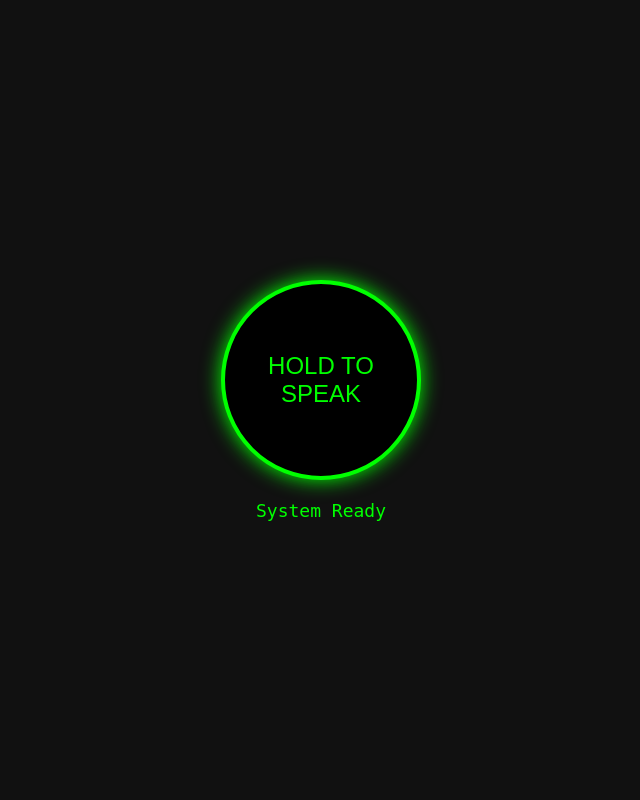
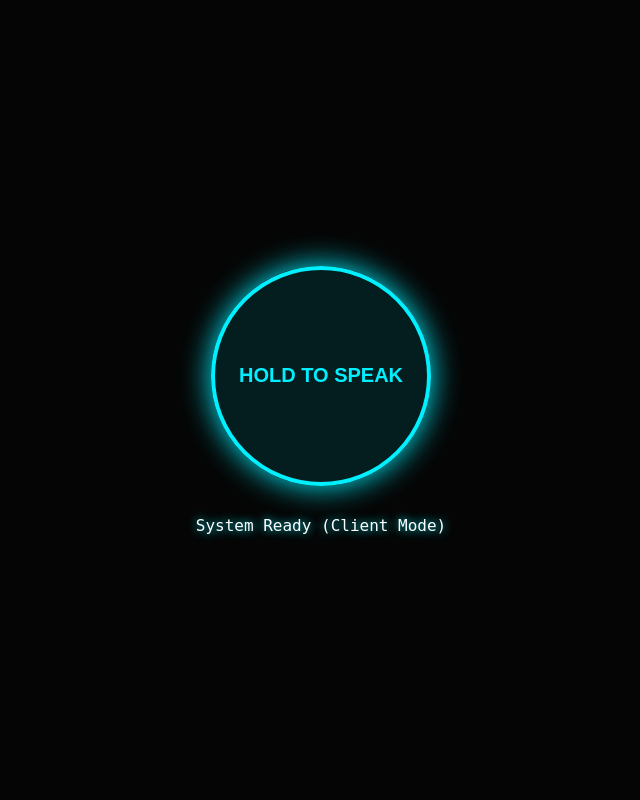
Before and after one commit to chirag93570/Voicemodbychirag, a Flask app: page / in a window 1280 px wide. Shown: the whole page, without its empty margins (319-959 px from the left). Run offline with Flask 3, Linux system fonts and the light colour scheme.

Commit message:
Update index.html

```diff
--- a/templates/index.html
+++ b/templates/index.html
@@ -3,31 +3,38 @@
 <head>
     <meta charset="UTF-8">
     <meta name="viewport" content="width=device-width, initial-scale=1.0">
-    <title>Punjabi Voice Changer</title>
+    <title>Punjabi Voice (Direct)</title>
     <style>
-        body { background: #111; color: #0f0; font-family: monospace; text-align: center; display: flex; flex-direction: column; align-items: center; justify-content: center; height: 100vh; margin: 0; }
+        body { background: #050505; color: #00f0ff; font-family: monospace; text-align: center; display: flex; flex-direction: column; align-items: center; justify-content: center; height: 100vh; margin: 0; }
         #recordBtn {
-            width: 200px; height: 200px; border-radius: 50%;
-            border: 4px solid #0f0; background: #000; color: #0f0;
-            font-size: 24px; cursor: pointer; user-select: none;
-            box-shadow: 0 0 20px #0f0; transition: all 0.2s;
+            width: 220px; height: 220px; border-radius: 50%;
+            border: 4px solid #00f0ff; background: rgba(0, 240, 255, 0.1);
+            color: #00f0ff; font-size: 20px; font-weight: bold; cursor: pointer;
+            box-shadow: 0 0 30px #00f0ff; -webkit-tap-highlight-color: transparent;
+            transition: all 0.2s;
         }
-        #recordBtn:active { background: #0f0; color: #000; transform: scale(0.95); }
-        .status { margin-top: 20px; font-size: 18px; }
+        #recordBtn:active { background: #00f0ff; color: #000; transform: scale(0.95); }
+        .status { margin-top: 30px; font-size: 16px; color: #fff; text-shadow: 0 0 10px #00f0ff; }
     </style>
 </head>
 <body>
-    <button id="recordBtn" onmousedown="startRecording()" onmouseup="stopRecording()" ontouchstart="startRecording()" ontouchend="stopRecording()">HOLD TO SPEAK</button>
-    <div class="status" id="status">System Ready</div>
+    <button id="recordBtn" ontouchstart="startRecording()" ontouchend="stopRecording()" onmousedown="startRecording()" onmouseup="stopRecording()">HOLD TO SPEAK</button>
+    <div class="status" id="status">System Ready (Client Mode)</div>
 
     <script>
+        // ---------------- CONFIGURATION ---------------- //
+        // PASTE YOUR KEY HERE. Since this is for your personal use, it is okay.
+        const XI_API_KEY = "sk_1698b914f43f7a58dccd76cbf925162bd65d933f9ef08ff8";
+        const VOICE_ID = "piTKgcLEGmPE4e6mEKli"; // Nicole (Free Standard Voice)
+        // ----------------------------------------------- //
+
         let mediaRecorder;
         let audioChunks = [];
 
         async function startRecording() {
-            document.getElementById('status').innerText = "Recording...";
-            document.getElementById('recordBtn').style.background = "#300";
+            document.getElementById('status').innerText = "🎤 Listening...";
             document.getElementById('recordBtn').style.borderColor = "red";
+            document.getElementById('recordBtn').style.boxShadow = "0 0 30px red";
 
             const stream = await navigator.mediaDevices.getUserMedia({ audio: true });
             mediaRecorder = new MediaRecorder(stream);
@@ -36,29 +43,46 @@
             mediaRecorder.ondataavailable = event => audioChunks.push(event.data);
 
             mediaRecorder.onstop = async () => {
-                document.getElementById('status').innerText = "Processing (Wait 2s)...";
+                document.getElementById('status').innerText = "⚡ sending to AI...";
                 const audioBlob = new Blob(audioChunks, { type: 'audio/webm' });
+
+                // DIRECT CALL TO ELEVENLABS (Bypasses Render IP Block)
                 const formData = new FormData();
                 formData.append("audio", audioBlob, "recording.webm");
+                formData.append("model_id", "eleven_multilingual_sts_v2");
+                formData.append("voice_settings", JSON.stringify({
+                    "stability": 0.35,       // Lower = More Indian Accent
+                    "similarity_boost": 0.8
+                }));
 
-                // Send to YOUR Python backend (not ElevenLabs directly)
                 try {
-                    const response = await fetch('/process_audio', { method: "POST", body: formData });
+                    const response = await fetch(`https://api.elevenlabs.io/v1/speech-to-speech/${VOICE_ID}/stream`, {
+                        method: "POST",
+                        headers: {
+                            "xi-api-key": XI_API_KEY
+                        },
+                        body: formData
+                    });
 
-                    if (!response.ok) throw new Error("Server Error");
+                    if (!response.ok) {
+                        const err = await response.text();
+                        throw new Error(err);
+                    }
 
+                    document.getElementById('status').innerText = "🔊 Playing...";
                     const blob = await response.blob();
                     const audio = new Audio(URL.createObjectURL(blob));
                     audio.play();
-                    document.getElementById('status').innerText = "Playing Output...";
+
+                    audio.onended = () => {
+                        document.getElementById('status').innerText = "System Ready";
+                        document.getElementById('recordBtn').style.borderColor = "#00f0ff";
+                        document.getElementById('recordBtn').style.boxShadow = "0 0 30px #00f0ff";
+                    };
                 } catch (e) {
                     alert("Error: " + e.message);
-                    document.getElementById('status').innerText = "Error.";
+                    document.getElementById('status').innerText = "Error (Check Key/Quota)";
                 }
-
-                // Reset UI
-                document.getElementById('recordBtn').style.background = "#000";
-                document.getElementById('recordBtn').style.borderColor = "#0f0";
             };
 
             mediaRecorder.start();
```
